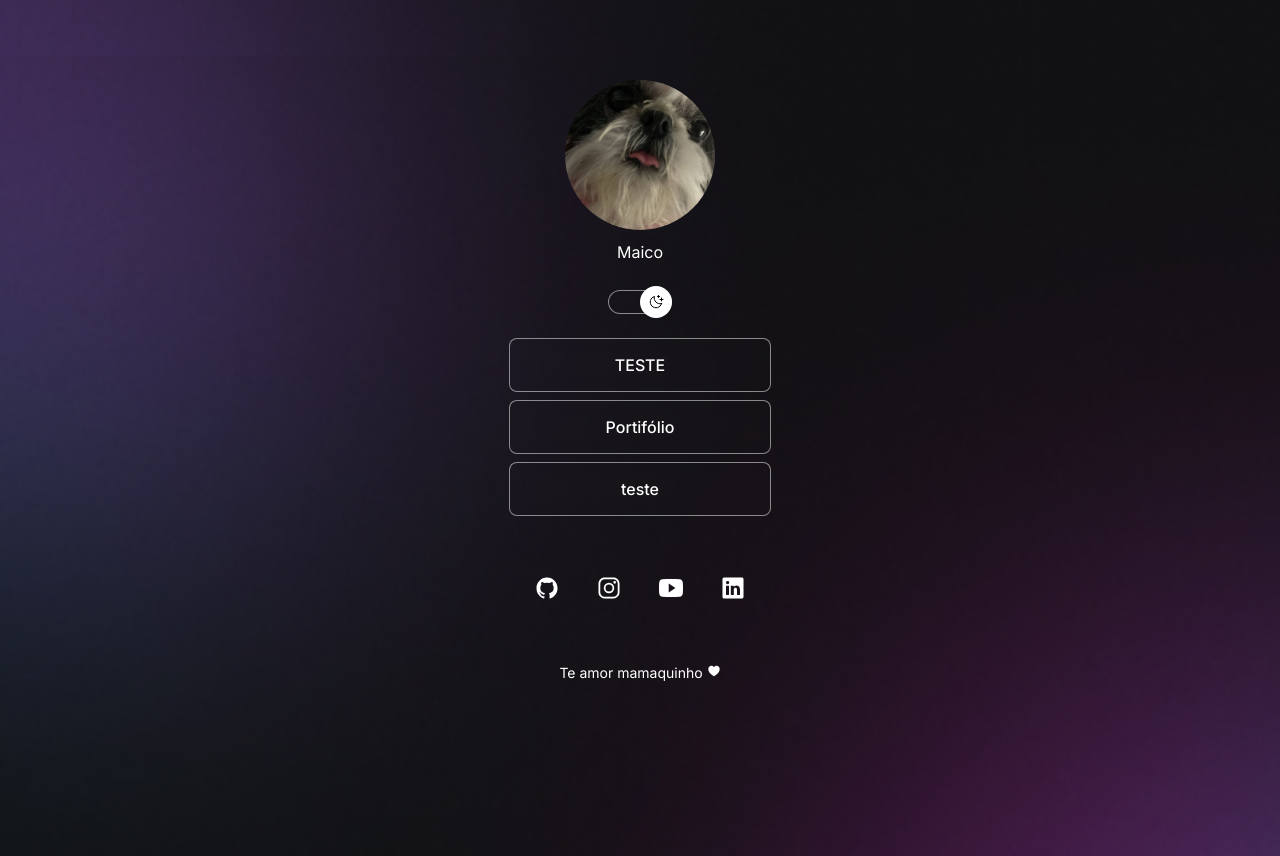
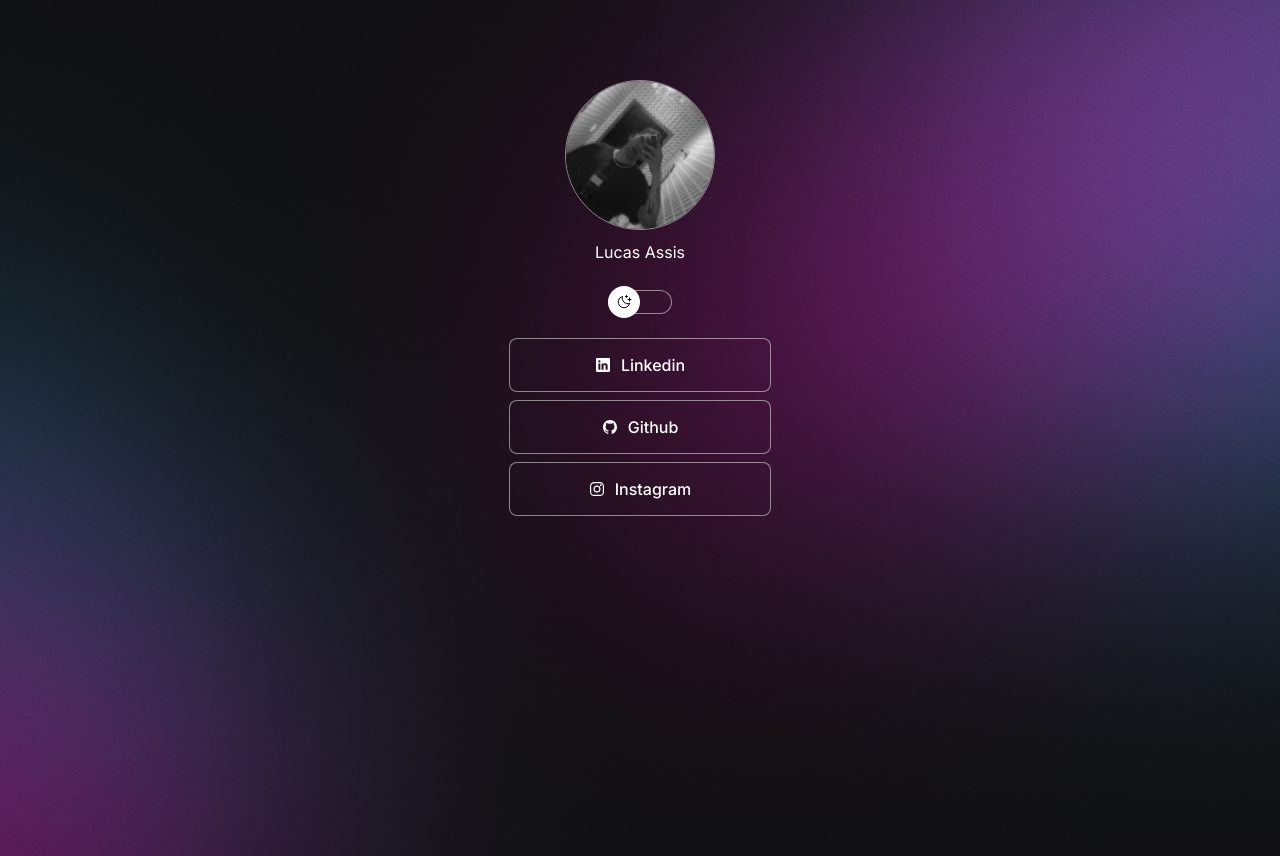
Before and after one commit to werean/Linktree, a plain HTML site: page index.html in a window 1280 px wide. Drawn offline with nearby package versions, Linux system fonts and the light colour scheme.

Commit message:
version: 1.0

```diff
--- a/index.html
+++ b/index.html
@@ -16,42 +16,35 @@
     <div id="container">
       <div id="profile">
         <div id="border">
-          <img src="./assets/maico.jpg" alt="Myke" />
+          <img src="./assets/avatar.jpg" alt="Eu" />
         </div>
-        <p>Maico</p>
+        <p>Lucas Assis</p>
       </div>
 
       <div id="switch" onclick="toggleMode()">
         <button></button>
         <span></span>
       </div>
-
       <ul>
         <li>
-          <a href="https://www.google.com" target="_blank">TESTE</a>
+          <a href="https://www.linkedin.com/in/lucasassis0507/" target="_blank"
+            ><ion-icon name="logo-linkedin"></ion-icon>
+            Linkedin
+          </a>
         </li>
         <li>
-          <a href="https://github.com/werean" target="_blank">Portifólio</a>
+          <a href="https://github.com/werean" target="_blank"
+            ><ion-icon name="logo-github"></ion-icon>
+            Github
+          </a>
         </li>
-        <li><a href="#">teste</a></li>
+        <li>
+          <a href="https://www.instagram.com/wereanz/" target="_blank"
+            ><ion-icon name="logo-instagram"></ion-icon>
+            Instagram
+          </a>
+        </li>
       </ul>
-      <div id="social-links">
-        <a href="https://github.com/werean" target="_blank">
-          <ion-icon name="logo-github"></ion-icon>
-        </a>
-        <a href="https://www.instagram.com/" target="_blank">
-          <ion-icon name="logo-instagram"></ion-icon>
-        </a>
-        <a href="https://www.youtube.com/" target="_blank">
-          <ion-icon name="logo-youtube"></ion-icon>
-        </a>
-        <a href="https://www.linkedin.com/in/lucasassis0507/" target="_blank">
-          <ion-icon name="logo-linkedin"></ion-icon>
-        </a>
-      </div>
-      <footer id="footer">
-        Te amor mamaquinho <ion-icon name="heart"></ion-icon>
-      </footer>
     </div>
 
     <!--os scripts abaixo sao referente aos icones -->
@@ -63,6 +56,6 @@
       nomodule
       src="https://unpkg.com/ionicons@7.1.0/dist/ionicons/ionicons.js"
     ></script>
-    <script src="./script.js"></script>
+    <script src="./script.js" defer></script>
   </body>
 </html>
--- a/script.js
+++ b/script.js
@@ -5,19 +5,13 @@
 function toggleMode() {
   const html = document.documentElement;
   html.classList.toggle("light");
-  //   if (html.classList.contains("light")) {
-  //     html.classList.remove("light");
-  //   } else {
-  //     html.classList.add("light");
-  //   }
-  // }
-  //querySelector é usado para encontrar elementos HTML usando seletores CSS (seletores seriam por exemplo ID ou CLass)
+
   const img = document.querySelector("#profile img");
   if (html.classList.contains("light")) {
-    img.setAttribute("src", "./assets/avatar.png");
+    img.setAttribute("src", "./assets/avatar-light.jpg");
     img.setAttribute("alt", "mayke brito");
   } else {
-    img.setAttribute("src", "./assets/maico.jpg");
+    img.setAttribute("src", "./assets/avatar.jpg");
     img.setAttribute("alt", "maicon o carro");
   }
 }
--- a/style.css
+++ b/style.css
@@ -1,14 +1,5 @@
-/* 1)A configuração "*" definine uma condiçao global, seja para todo o codigo ou por exemplo body* para definir uma configuraçao para tudo dentro do body e assim por diante.
-2)  Dentro dessa configuraçao do * esta tirando algumas config default do nevagor que colocam algumas margens e acabam atrapalhando no desenvolvimento
-3) Para simplificar a quantidade de linhas é possivel passar todas configuraçoes de uma mesma coisa como por exemplo o background(parte comentada
-do background serve de exemplo de como ficaria fazendo linha a linha e depois como ficaria simplificando o codigo), porém tem o caso do
-"margin" no #container que funciona como um relogio, por exemplo começando de cima ou seja top > right > bottom > left. Porém se voce setar apenas 3 valores
-ele identifica como TOP > Left & Right > bottom
- */
-
 * {
   margin: 0;
-
   padding: 0;
   box-sizing: border-box;
 }
@@ -34,24 +25,12 @@ ele identifica como TOP > Left & Right > bottom
   --switch-bg-url: url(./assets/sun.svg);
   --highlight-color: rgba(0, 0, 0, 0.2);
   --switch-right: 1;
-  --switch-avatar: url(./assets/avatar.svg);
 }
 
-body,
-html {
-  /*background-image: url(./assets/bg-mobile.jpg);
-  background-repeat: no-repeat;
-  background-position: top center;
-  background-size: cover;
-  */
-
+body {
   background: var(--bg-url) no-repeat top center/cover;
-  margin: 0;
-  padding: 0;
-  min-height: 100vh;
+  height: 100vh;
 }
-/*nessa situaçao o min-height serve para colocar que o tamanho minimo para o body(que seria o todo) é todo o viewport
-ou seja toda a area de visualizaçao, pois os navegadores acabam colocando algum tipo de margem que acaba quebrando a estrutura da pagina*/
 
 body * {
   font-family: "inter", sans-serif;
@@ -70,10 +49,9 @@ body * {
 #profile img {
   width: 150px;
   height: 150px;
-  font-weight: 500;
-  line-height: 24px;
   object-fit: cover;
   border-radius: 50%;
+  border: 1px solid rgba(255, 255, 255, 0.5);
 }
 
 #profile p {
@@ -84,22 +62,22 @@ body * {
   width: 64px;
   margin: 4px auto;
 }
-/* position absolute sobrepoe o elemento e o z-index dita o andar que ele vai ficar, se deixar 1 ele fica acima de tudo se deixar 0 ele fica abaixo de tudo */
 #switch button {
   width: 32px;
   height: 32px;
   background: white var(--switch-bg-url) no-repeat center;
   border: 0;
   border-radius: 50%;
-
+  animation: slide-back 0.4s forwards;
   position: absolute;
-  right: var(--switch-right);
   z-index: 1;
   top: 50%;
   transform: translateY(-50%);
 }
 
-/*acima exemplo de como posicionar um elemento absolute  */
+.light #switch button {
+  animation: slide 0.4s forwards;
+}
 
 #switch span {
   border-radius: 9999px;
@@ -132,17 +110,15 @@ ul li a {
   transition: all 0.5s;
 }
 
+li a ion-icon {
+  margin-right: 10px;
+}
+
 ul li a:hover {
   background: var(--surface-color-hover);
   border: 1.5px solid var(--text-color);
 }
 
-#social-links {
-  display: flex;
-  justify-content: space-evenly;
-  font-size: x-large;
-  padding: 24px;
-}
 #social-links a {
   display: flex;
   justify-content: center;
@@ -160,14 +136,27 @@ footer {
   font-size: 14px;
 }
 
-/*1) border serve para definir uma borda e o border radius serve para arredondar essa borda
-2) backdrop-filter: blur serve para dar efeito de blur
-3) na parte do rgb os valor dentro sao sobre R(vermelho)G(verde)B(azul) e o valor final é sobre sua transparencia sendo por exemplo 1 a cor mais intensa/solida
-4) text decoration serve para por exemplo tirar a linha sobre um texto <a> ou colocar uma linha posicionada embaixo,em cima ou no meio do texto
-5) font weight serve para declarar a espessura da fonte
-5) list style serve para voce definir o estilo da lista que por padrao ela vem com as bolinhas de uma lista sem ordem
-caso seja uma lista ordenada<ol> ela vira com numeros, caso queira tirar essas propriedades basta declarar NONE
-6)gap serve para dar espaçamento entre os elementos
-7)Hover serve para passar algum efeito quando o mouse passa por cima de um elemento, neste caso quando eu colocar o mouse sobre os elementos da lista ele ira mudar a cor da borda e do background
-
-  */
+@media (min-width: 700px) {
+  :root {
+    --bg-url: url(./assets/bg-desktop.jpg);
+  }
+  .light {
+    --bg-url: url(./assets/bg-desktop-light.jpg);
+  }
+}
+@keyframes slide {
+  from {
+    left: 0;
+  }
+  to {
+    left: 50%;
+  }
+}
+@keyframes slide-back {
+  from {
+    left: 50%;
+  }
+  to {
+    left: 0;
+  }
+}
```
Also changed, not shown: assets/avatar-light.jpg (added), assets/avatar-light.png (deleted), assets/avatar.jpg (added), assets/avatar.png (deleted), assets/maico.jpg (deleted).
